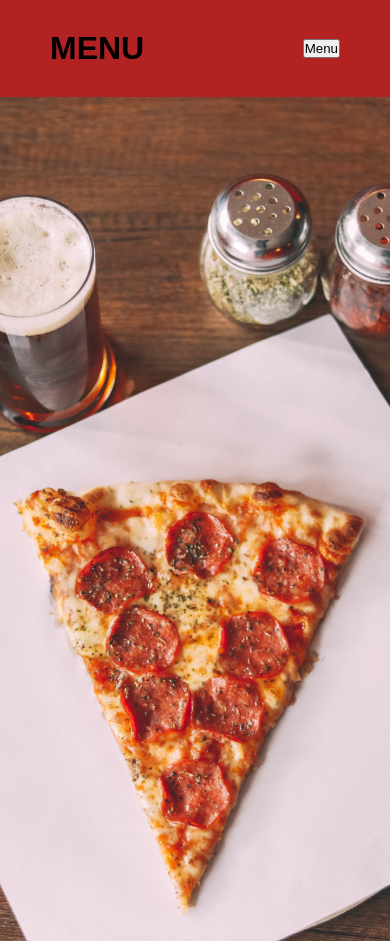
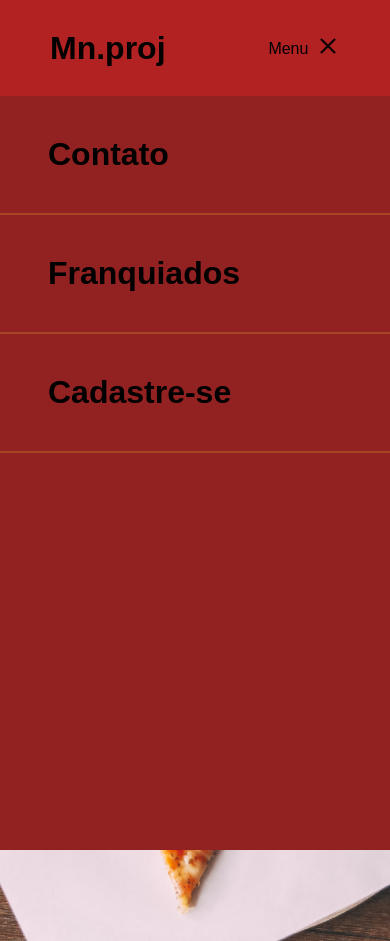
Before and after one commit to Affmesquita/MENU, a plain HTML site: page index.html in a window 390 px wide. Both pictures are taken after a click on the button "Menu". Drawn offline with Linux system fonts and the light colour scheme.

Commit message:
menu atualizado

```diff
--- a/estilo/style.css
+++ b/estilo/style.css
@@ -18,7 +18,7 @@ a {
     padding: 8px;
 }
 a:hover {
-    color: dimgray;
+    color: darkorange;
 }
 #cabeça {
     display: flex;
@@ -42,11 +42,62 @@ li {
     display: none;
 }
 @media screen and (max-width: 600px) {
+    #navegador-lista {
+        display: block;
+        position: absolute;
+        width: 100%;
+        height: 0px;
+        top: 96px;
+        right: 0px;
+        background-color: rgb(146, 33, 33);
+        transition: .6s;
+        z-index: 1000;
+        visibility: hidden;
+        overflow-y: hidden;
+    }
+    #navegador.active #navegador-lista{
+        height: calc(100vh - 90px);
+        visibility: visible;
+        overflow-y: auto;
+    }
+    #navegador-lista li {
+        padding: 40px;
+        font-size: 2em;
+        border-bottom: 2px solid rgba(218, 165, 32, 0.288);
+    }
     #botao-mobile {
+        display: flex;
+        padding: .5rem .1rem;
+        font-size: 1rem;
+        background: none;
+        border: none;
+        cursor: pointer;
+        gap: 10px;
+    }
+    #hamburguer {
+        border-top: 2px solid;
+        width: 20px;
+    }
+    #hamburguer::after, #hamburguer::before {
+        content: '';
         display: block;
+        width: 20px;
+        height: 2px;
+        background: currentColor;
+        margin-top: 5px;
+        transition: .3s;
+        position: relative;
     }
-    #navegador-lista {
-        display: none;
+    #navegador.active #hamburguer {
+        border-top: transparent;
+
+    }
+    #navegador.active #hamburguer::before {
+        transform: rotate(135deg);
+    }
+    #navegador.active #hamburguer::after {
+        transform: rotate(-135deg);
+        top: -7px;
     }
 }
 
--- a/index.html
+++ b/index.html
@@ -9,15 +9,17 @@
 </head>
 <body>
     <header id="cabeça">
-        <h1 id="logo">MENU</h1>
+        <h1 id="logo">Mn.proj</h1>
         <nav id="navegador">
             <ul id="navegador-lista">
                 <li><a href="">Contato</a></li>
                 <li><a href="">Franquiados</a></li>
                 <li><a href="">Cadastre-se</a></li>
             </ul>
+            <button id="botao-mobile">Menu
+                <span id="hamburguer"></span>
+            </button>
         </nav>
-        <button id="botao-mobile">Menu</button>
     </header>
     <main>
 
--- a/java.js
+++ b/java.js
@@ -0,0 +1,9 @@
+const botaomobile = document.getElementById('botao-mobile');
+
+function toggleMenu(event) {
+    if (event.type === 'touchstart') event.preventDefault()
+    const nav = document.getElementById ('navegador');
+    nav.classList.toggle('active');
+}
+botaomobile.addEventListener('click', toggleMenu);
+botaomobile.addEventListener('touchstart', toggleMenu);
```
